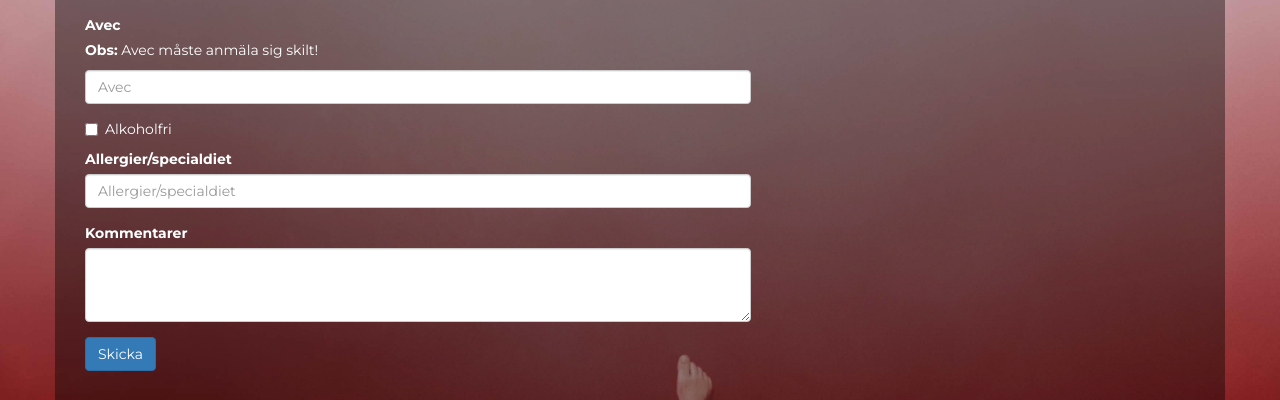
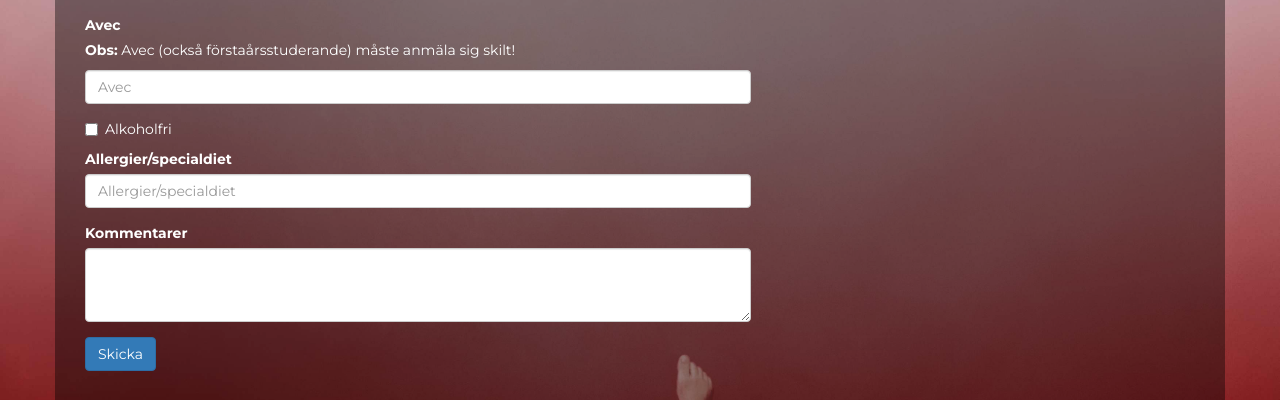
Before and after one commit to Teknologforeningen/fest1, a Django app: template fest1_reg/templates/register.html in a window 1280 px wide. Shown: the part 625-1025 px from the top of the page. Run offline with Django 3.2, Linux system fonts and the light colour scheme; the template is opened without the code that fills it, so the values that code supplies are empty; some libraries are stand-ins or nearby versions.

Commit message:
better explanation of avec

```diff
--- a/fest1_reg/templates/register.html
+++ b/fest1_reg/templates/register.html
@@ -29,7 +29,7 @@
               </div>
               <div class="form-group">
                 <label for="avec">Avec</label>
-                  <p><strong>Obs:</strong> Avec måste anmäla sig skilt!</p>
+                  <p><strong>Obs:</strong> Avec (också förstaårsstuderande) måste anmäla sig skilt!</p>
                 <input type="text" class="form-control" name="avec" id="avec" placeholder="Avec">
               </div>
               <div class="checkbox">
```
